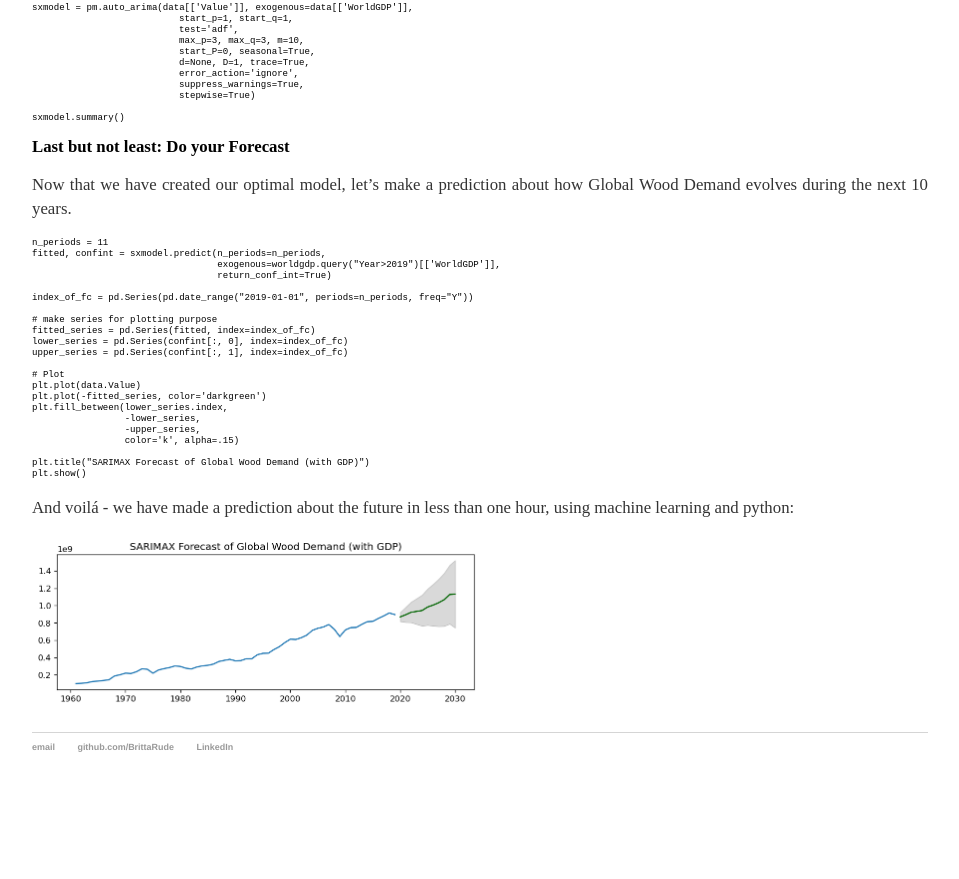
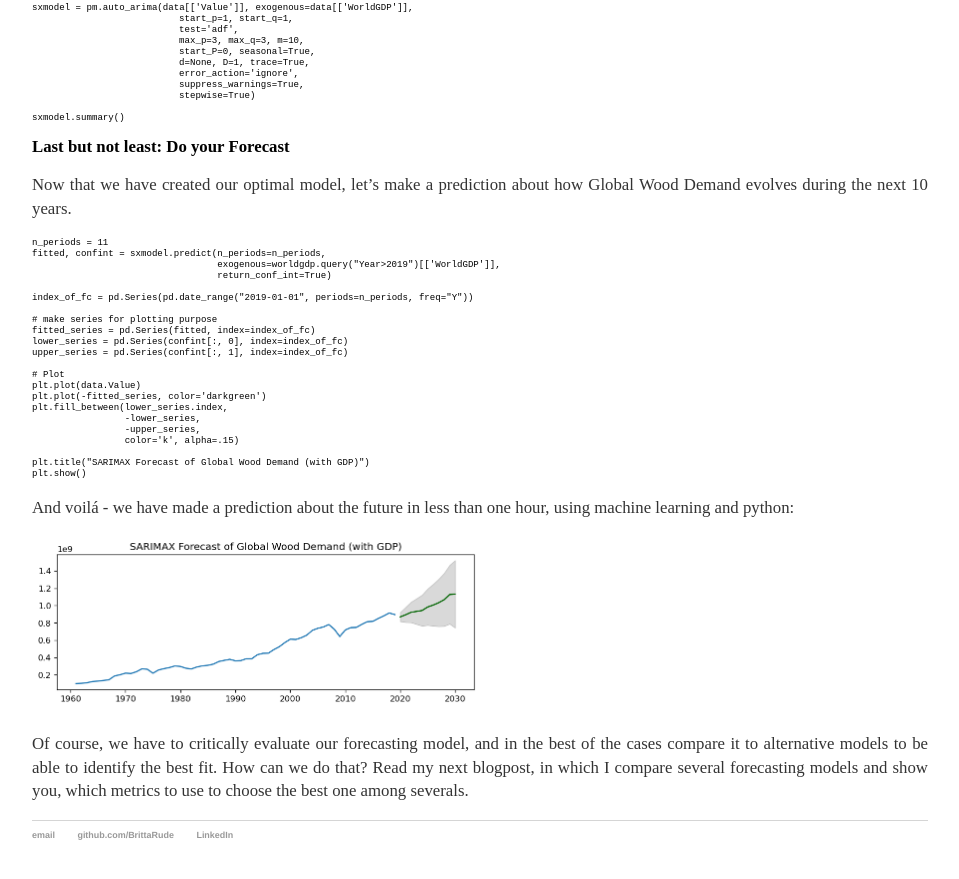
Before and after one commit to BrittaRude/BrittaRude.github.io, a Jekyll site: the page built from inputs_code/_posts/2020-11-22-britta-rude-forecasting-with-python.md, in a window 1280 px wide and 900 px high, scrolled down 4428 px. Shown: the top 879 px of the window, without its empty margins (160-1119 px from the left). Built offline with Jekyll 4.4.1, drawn with Linux system fonts in a browser that asks for light colours; before the commit the page ends 5240 px from its top, so only the background shows below that.

Commit message:
Update 2020-11-22-britta-rude-forecasting-with-python.md

```diff
--- a/inputs_code/_posts/2020-11-22-britta-rude-forecasting-with-python.md
+++ b/inputs_code/_posts/2020-11-22-britta-rude-forecasting-with-python.md
@@ -236,3 +236,5 @@ plt.show()
 And voilá - we have made a prediction about the future in less than one hour, using machine learning and python:
 
 <img src="/images/Forecast_SARIMAX.png" alt="Training Dataset" style="max-width:50%;"/>
+
+Of course, we have to critically evaluate our forecasting model, and in the best of the cases compare it to alternative models to be able to identify the best fit. How can we do that? Read my next blogpost, in which I compare several forecasting models and show you, which metrics to use to choose the best one among severals.
```
